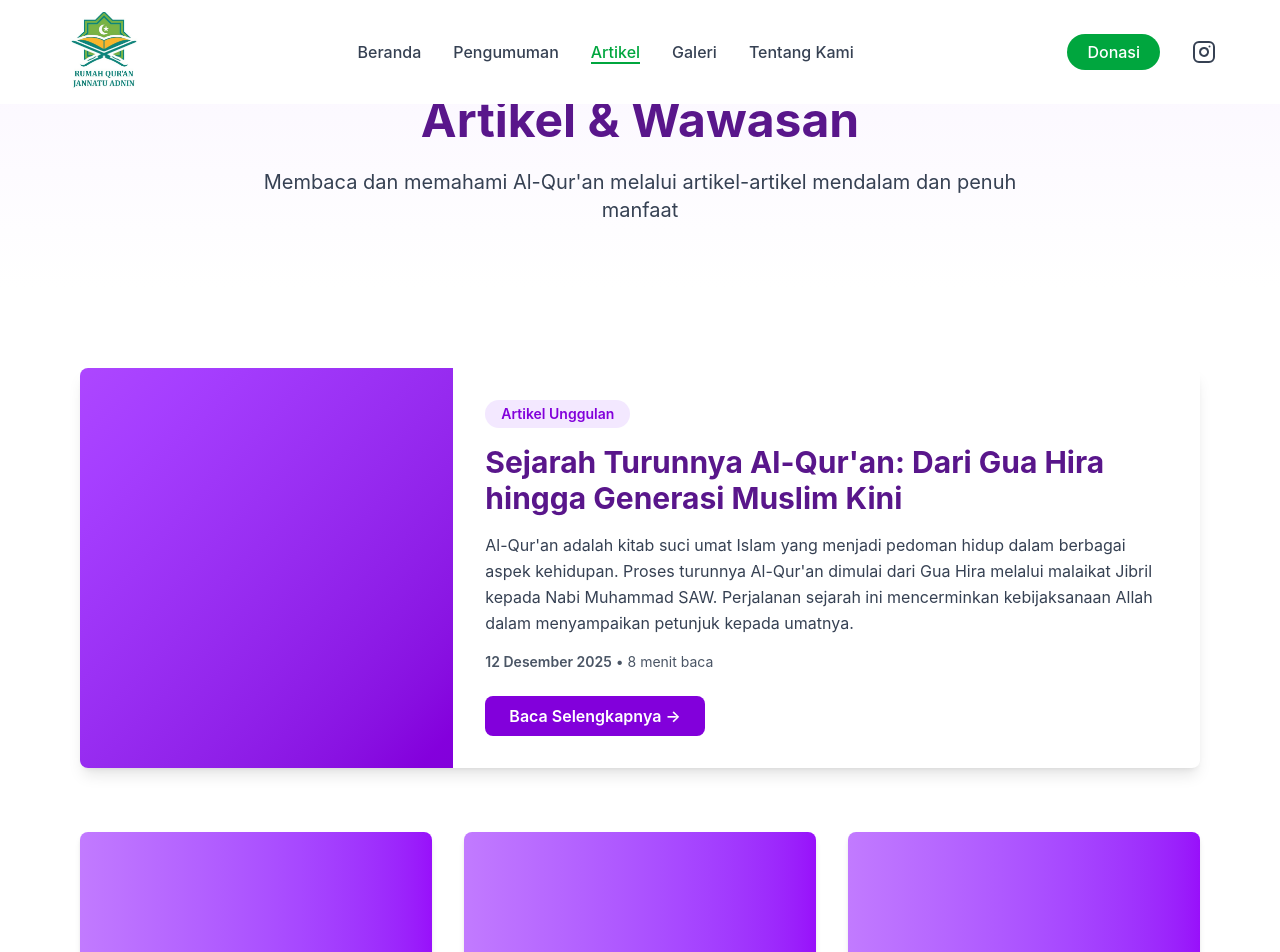
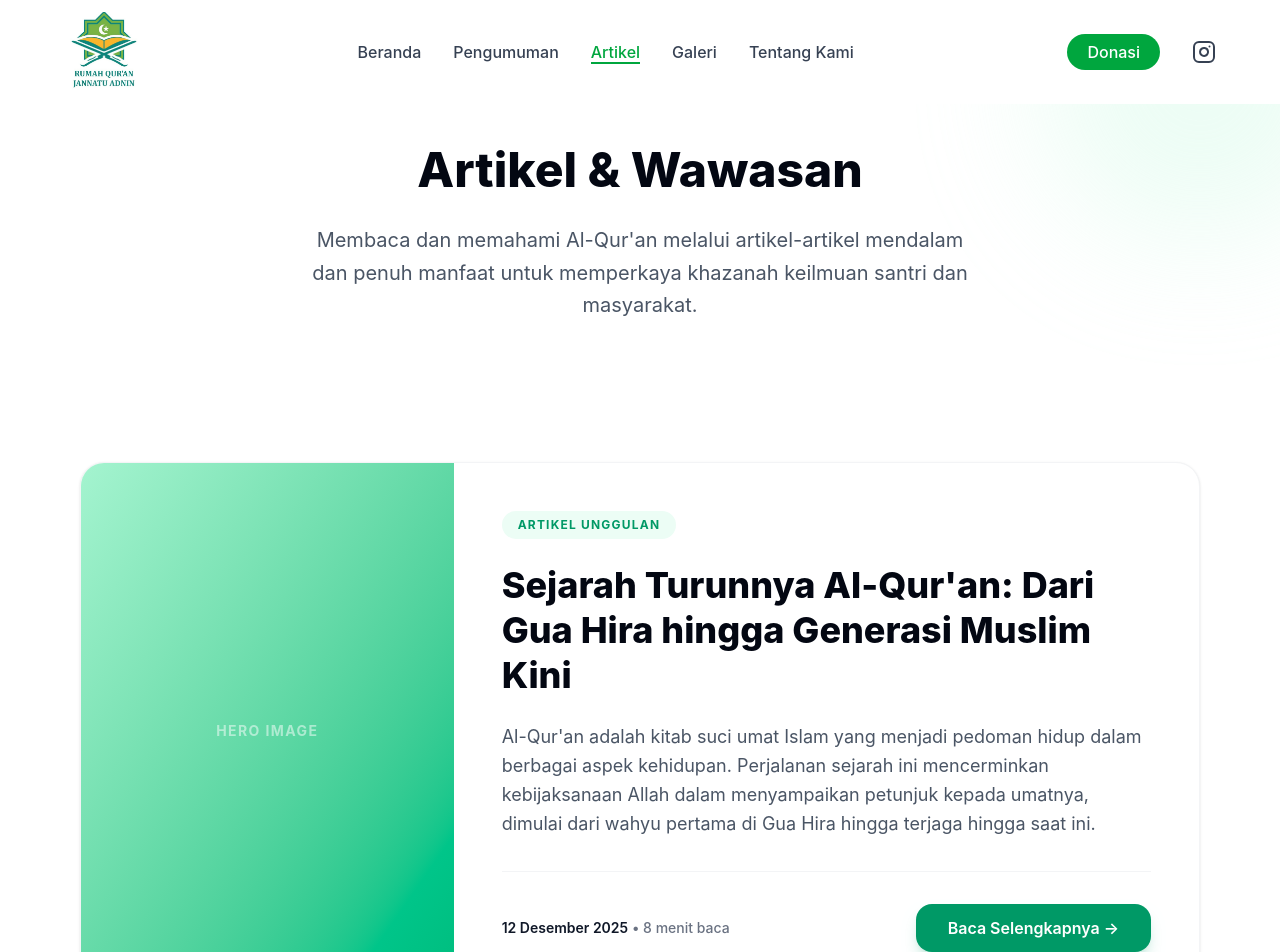
Before and after one commit to kokoy13/jannatu-adnin-frontend, a React (Vite) app in the folder jannatuadnin-frontend/: page /artikel in a window 1280 px wide. Shown: the top 952 px of the page. Built offline with nearby package versions, Linux system fonts and the light colour scheme.

Commit message:
redesain hero section,article grid - Article

```diff
--- a/jannatuadnin-frontend/src/pages/Announcement.jsx
+++ b/jannatuadnin-frontend/src/pages/Announcement.jsx
@@ -9,7 +9,6 @@ const Announcement = () => {
 
             {/* <!-- Hero Section --> */}
             <section className="pt-35  bg-white relative overflow-hidden">
-                {/* Dekorasi tipis agar tidak terlalu polos */}
                 <div className="absolute top-0 right-0 w-64 h-64 rounded-full blur-3xl opacity-50 -mr-20 -mt-20"></div>
 
                 <div className="max-w-6xl mx-auto px-4 text-center relative z-10">
--- a/jannatuadnin-frontend/src/pages/Article.jsx
+++ b/jannatuadnin-frontend/src/pages/Article.jsx
@@ -1,42 +1,67 @@
 import Navbar from "../components/Navbar"
 import Footer from "../components/Footer"
 
-const Article = () =>{
-    return(
+const Article = () => {
+    return (
         <div className="bg-white text-gray-800">
             {/* <!-- Navigation --> */}
             <Navbar></Navbar>
 
             {/* <!-- Hero Section --> */}
-            <section className="pt-24 pb-16 bg-gradient-to-b from-purple-50 to-white islamic-pattern">
-                <div className="max-w-6xl mx-auto px-4 text-center">
-                    <h1 className="text-5xl font-bold text-purple-900 mb-6">Artikel & Wawasan</h1>
-                    <p className="text-xl text-gray-700 max-w-3xl mx-auto">
-                        Membaca dan memahami Al-Qur'an melalui artikel-artikel mendalam dan penuh manfaat
+            <section className="pt-35 pb-20 bg-white relative overflow-hidden">
+                {/* Elemen Dekoratif Background */}
+                <div className="absolute top-0 right-0 w-80 h-80 bg-emerald-100 rounded-full blur-3xl opacity-40 -mr-20 -mt-20"></div>
+
+                <div className="max-w-4xl mx-auto px-6 text-center relative z-10">
+                    <h1 className="text-4xl md:text-5xl font-extrabold text-gray-950 mb-6 leading-tight">
+                        Artikel & Wawasan
+                    </h1>
+
+                    <p className="text-lg md:text-xl text-gray-600 max-w-2xl mx-auto leading-relaxed">
+                        Membaca dan memahami Al-Qur'an melalui artikel-artikel mendalam dan penuh manfaat untuk memperkaya khazanah keilmuan santri dan masyarakat.
                     </p>
                 </div>
             </section>
 
             {/* <!-- Articles Grid --> */}
-            <section className="py-20 bg-white">
+            <section className="py-15 bg-white">
                 <div className="max-w-6xl mx-auto px-4">
                     {/* <!-- Featured Article --> */}
-                    <div className="mb-16 bg-white rounded-lg shadow-lg overflow-hidden">
-                        <div className="grid grid-cols-1 md:grid-cols-3 gap-0">
-                            <div className="md:col-span-1 bg-gradient-to-br from-purple-500 to-purple-700 h-80 md:h-auto"></div>
-                            <div className="md:col-span-2 p-8">
-                                <span className="inline-block bg-purple-100 text-purple-700 px-4 py-1 rounded-full text-sm font-semibold mb-4">Artikel Unggulan</span>
-                                <h2 className="text-3xl font-bold text-purple-900 mb-4">Sejarah Turunnya Al-Qur'an: Dari Gua Hira hingga Generasi Muslim Kini</h2>
-                                <p className="text-gray-700 mb-4 leading-relaxed">
-                                    Al-Qur'an adalah kitab suci umat Islam yang menjadi pedoman hidup dalam berbagai aspek kehidupan. Proses turunnya Al-Qur'an dimulai dari Gua Hira melalui malaikat Jibril kepada Nabi Muhammad SAW. Perjalanan sejarah ini mencerminkan kebijaksanaan Allah dalam menyampaikan petunjuk kepada umatnya.
+                    <div className="mb-16 bg-white rounded-3xl shadow-sm border border-gray-100 overflow-hidden transition-all duration-500 hover:shadow-xl hover:shadow-emerald-950/5 hover:-translate-y-2">
+                        <div className="grid grid-cols-1 md:grid-cols-3">
+
+                            {/* Kolom Gambar/Aksen */}
+                            <div className="md:col-span-1 bg-gradient-to-br from-emerald-200 to-emerald-500 h-64 md:h-auto flex items-center justify-center">
+                                <span className="text-white font-bold tracking-widest opacity-50 uppercase text-sm">Hero Image</span>
+                            </div>
+
+                            {/* Kolom Konten */}
+                            <div className="md:col-span-2 p-8 md:p-12">
+                                <span className="inline-block bg-emerald-50 text-emerald-600 px-4 py-1.5 rounded-full text-xs font-bold uppercase tracking-widest mb-6">
+                                    Artikel Unggulan
+                                </span>
+
+                                <h2 className="text-3xl md:text-4xl font-extrabold text-gray-950 mb-6 leading-tight">
+                                    Sejarah Turunnya Al-Qur'an: Dari Gua Hira hingga Generasi Muslim Kini
+                                </h2>
+
+                                <p className="text-gray-600 mb-8 leading-relaxed text-lg">
+                                    Al-Qur'an adalah kitab suci umat Islam yang menjadi pedoman hidup dalam berbagai aspek kehidupan.
+                                    Perjalanan sejarah ini mencerminkan kebijaksanaan Allah dalam menyampaikan petunjuk kepada umatnya,
+                                    dimulai dari wahyu pertama di Gua Hira hingga terjaga hingga saat ini.
                                 </p>
-                                <p className="text-gray-600 mb-6 text-sm">
-                                    <span className="font-semibold">12 Desember 2025</span> • 8 menit baca
-                                </p>
-                                <a href="#article1" className="bg-purple-700 text-white px-6 py-2 rounded-lg font-semibold hover:bg-purple-800 transition inline-block">
-                                    Baca Selengkapnya →
-                                </a>
+
+                                <div className="flex items-center justify-between mt-8 border-t border-gray-100 pt-8">
+                                    <p className="text-gray-500 text-sm font-medium">
+                                        <span className="text-gray-900 font-semibold">12 Desember 2025</span> • 8 menit baca
+                                    </p>
+
+                                    <a href="#article1" className="bg-emerald-600 text-white px-8 py-3 rounded-2xl font-semibold hover:bg-emerald-700 transition-all shadow-lg shadow-emerald-600/20 active:scale-95">
+                                        Baca Selengkapnya →
+                                    </a>
+                                </div>
                             </div>
+
                         </div>
                     </div>
 
```
